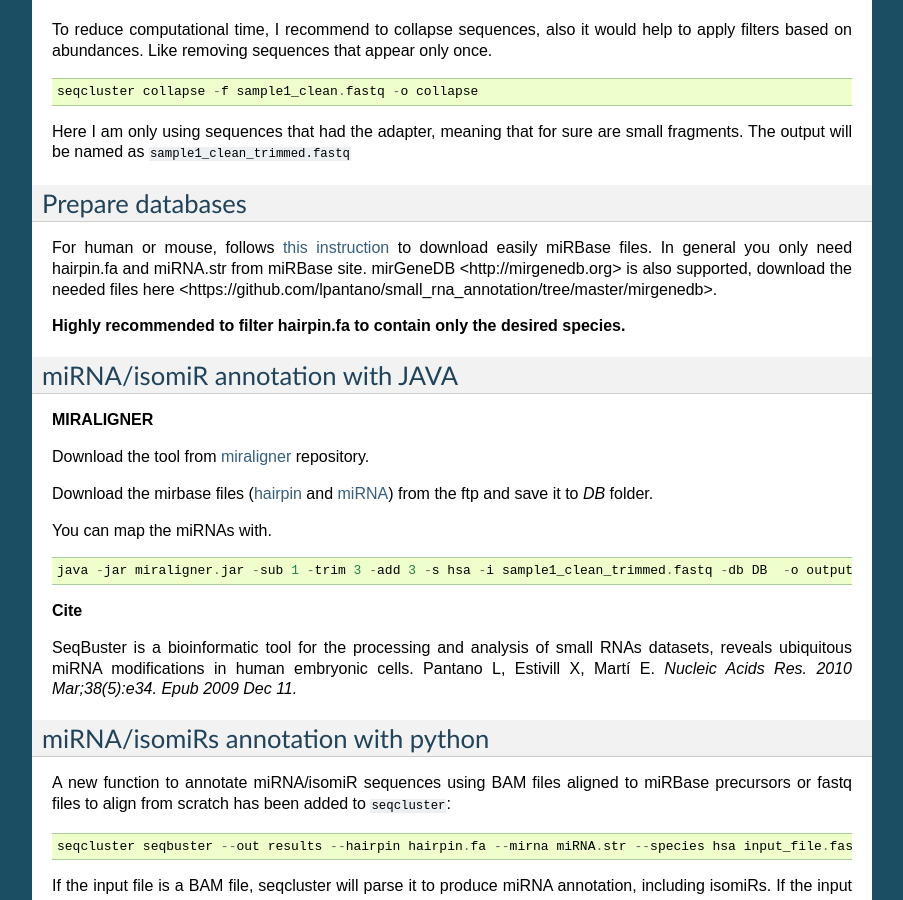
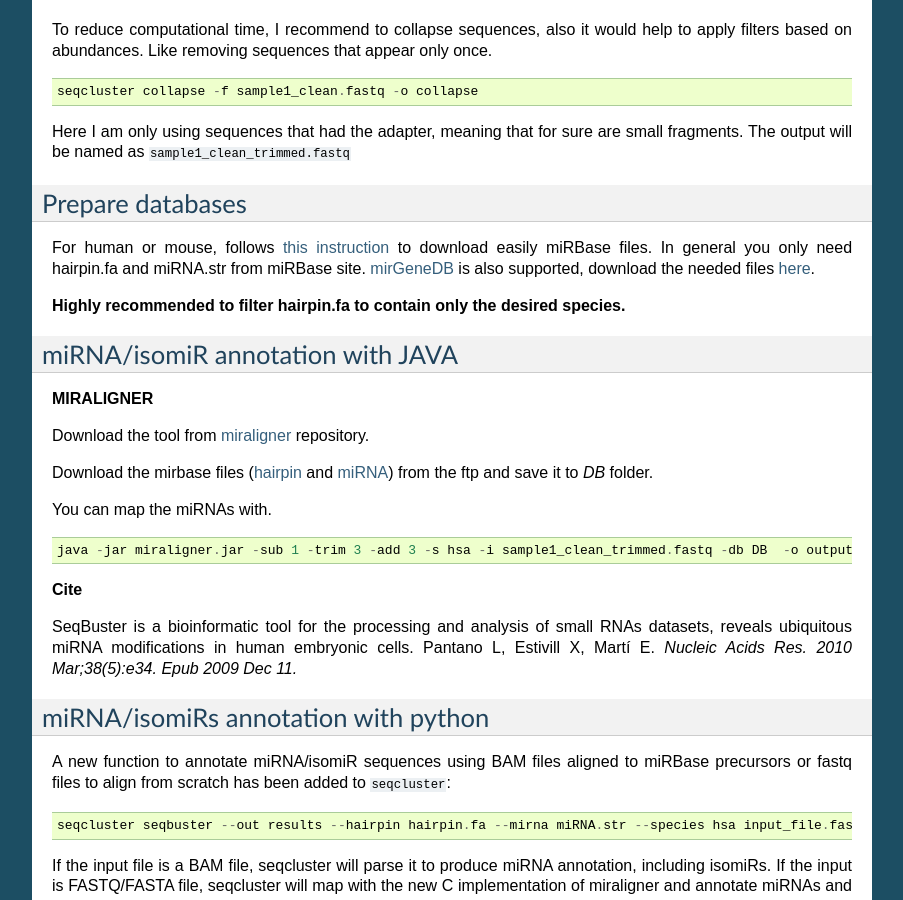
Before and after one commit to lpantano/seqcluster, a Sphinx documentation site: the page built from doc/source/mirna_annotation.rst, in a window 1280 px wide and 900 px high, scrolled down 905 px. Shown: the whole window, without its empty margins (198-1101 px from the left). Built offline with Sphinx 7.4.7, drawn with Linux system fonts in a browser that asks for light colours.

Commit message:
fix links in mirna annotation [ci skip]

```diff
--- a/doc/source/mirna_annotation.rst
+++ b/doc/source/mirna_annotation.rst
@@ -52,7 +52,7 @@ Here I am only using sequences that had the adapter, meaning that for sure are s
 Prepare databases
 -----------------
 
-For human or mouse, follows `this instruction <http://seqcluster.readthedocs.org/installation.html#data>`_ to download easily miRBase files. In general you only need hairpin.fa and miRNA.str from miRBase site. _`mirGeneDB <http://mirgenedb.org>` is also supported, download the needed files _`here <https://github.com/lpantano/small_rna_annotation/tree/master/mirgenedb>`.
+For human or mouse, follows `this instruction <http://seqcluster.readthedocs.org/installation.html#data>`_ to download easily miRBase files. In general you only need hairpin.fa and miRNA.str from miRBase site. `mirGeneDB <http://mirgenedb.org>`_ is also supported, download the needed files `here <https://github.com/lpantano/small_rna_annotation/tree/master/mirgenedb>`_.
 
 **Highly recommended to filter hairpin.fa to contain only the desired species.**
 
```
